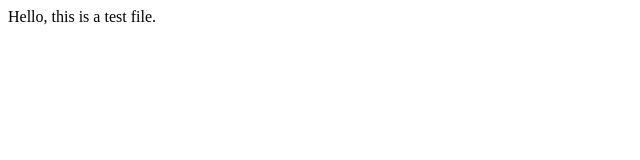
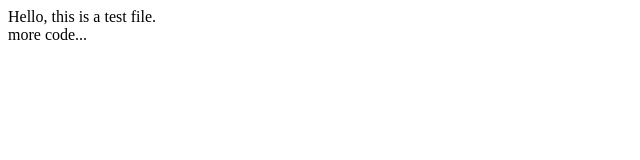
Before and after one commit to jiangxueping86/XuepingFirst, a plain HTML site: page WebContent/index.html in a window 1280 px wide. Shown: the full height of the page, 0-640 px from the left. Drawn offline with Linux system fonts and the light colour scheme.

Commit message:
more changes to index

```diff
--- a/WebContent/index.html
+++ b/WebContent/index.html
@@ -6,5 +6,8 @@
 </head>
 <body>
   Hello, this is a test file.
+
+  <br />
+  more code...
 </body>
 </html>
```
